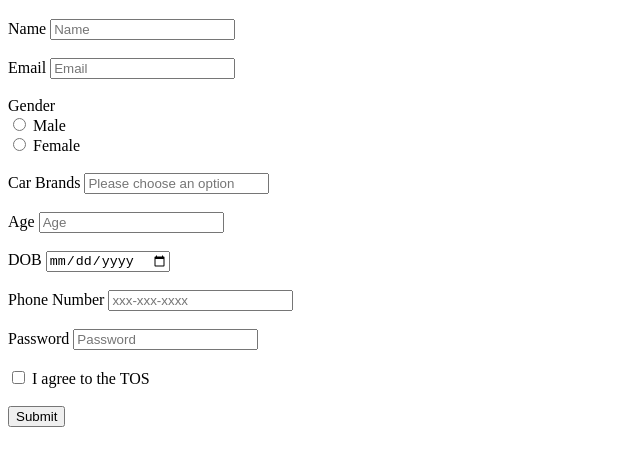
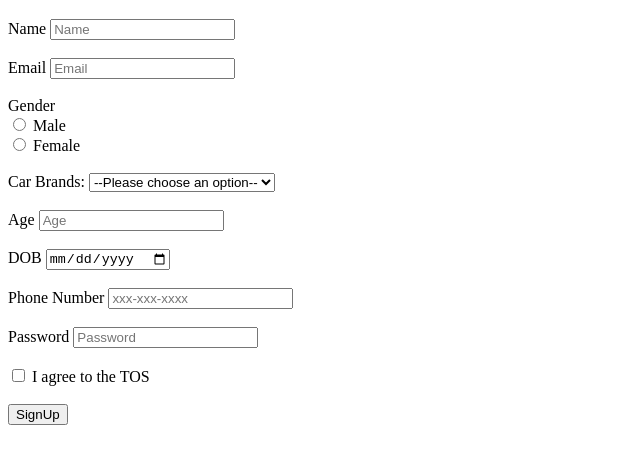
Before and after one commit to acciojob/signup-form-car-profileShravan, a website: page main.html in a window 1280 px wide. Shown: the part 61-526 px from the top of the page, without its empty margins (0-640 px from the left). Drawn offline with Linux system fonts and the light colour scheme.

Commit message:
created a submission

```diff
--- a/main.html
+++ b/main.html
@@ -9,7 +9,7 @@
 <body>
 	<!-- the entire body must be written by student -->
 	<h1>Signup Form Car</h1>
-<form action="/sobmit" method="post">
+<form action="/submit" method="post">
 <label for="name">Name</label>
 	<input type="text" id="name" name="name" placeholder="Name" required><br><br>
 <label for="email">Email</label>
@@ -19,8 +19,13 @@
 <label for="gender_m">Male</label><br>
 	<input type="radio" id="gender_f" name="gender" required>
 <label for="gender_m">Female</label><br><br>
-<label for="cars">Car Brands</label>
-	<input type="select" id="cars" name="cars" placeholder="Please choose an option" required><br><br>
+<label for="cars">Car Brands:</label>
+        <select id="cars" name="cars" required>
+            <option value="" disabled selected>--Please choose an option--</option>
+            <option value="brand1">Brand 1</option>
+            <option value="brand2">Brand 2</option>
+            <option value="brand3">Brand 3</option>
+        </select><br><br>
 <label for="age">Age</label>
 	<input type="select" id="age" name="age" placeholder="Age" required><br><br>
 <label for="dob">DOB</label>
@@ -31,7 +36,7 @@
 	<input type="password" id="password" placeholder="Password" required><br><br>
 	<input type="checkbox" id="tos" required>
 <label for="tos">I agree to the TOS</label><br><br>
-<button type="submit" value="Submit">Submit</button>
+<button type="submit" value="Submit">SignUp</button>
 
 	<script type="text/javascript" src="./script.js">
 </script>
```
